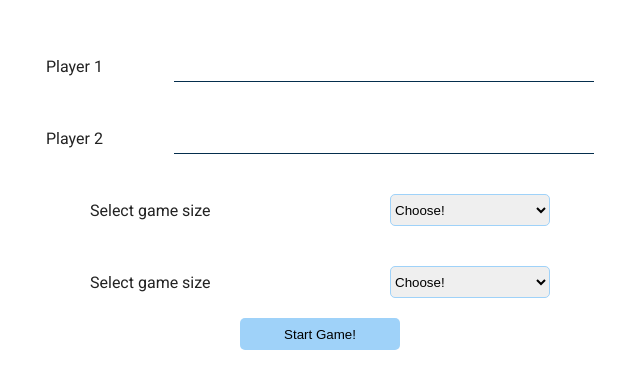
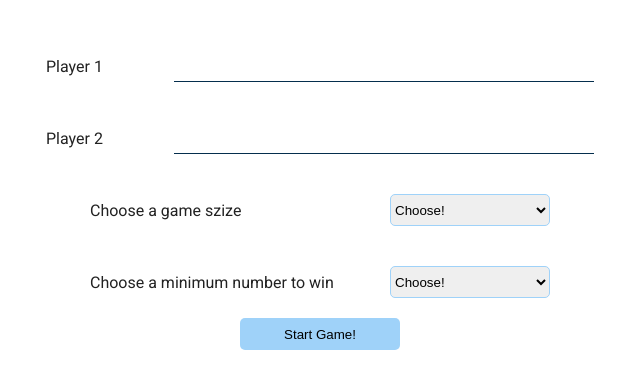
Before and after one commit to emitoma/tick-tac-toe-ts-game, a React (Create React App) app: page /start in a window 1280 px wide. Shown: the part 180-568 px from the top of the page, without its empty margins (320-960 px from the left). Built offline with nearby package versions, Linux system fonts and the light colour scheme; a web font is replaced by a local one.

Commit message:
add animation for gamestart

```diff
--- a/src/components/Board.tsx
+++ b/src/components/Board.tsx
@@ -1,4 +1,4 @@
-import React, { FC, useEffect, useState } from "react";
+import React, { FC, useEffect } from "react";
 //
 import Square from "./Square";
 //
@@ -75,6 +75,7 @@ const Board: FC<Props> = ({
       console.log(status);
       switchPlayer();
     }
+    // eslint-disable-next-line
   }, [boardArray]);
 
   return (
--- a/src/components/SizeSelector.tsx
+++ b/src/components/SizeSelector.tsx
@@ -5,6 +5,7 @@ import css from "../styles/select.module.scss";
 import classNames from "classnames";
 
 interface Props {
+  labelText: string;
   name: string;
   changeHandler: React.ChangeEventHandler<HTMLSelectElement>;
   sizes: {
@@ -13,11 +14,17 @@ interface Props {
   className: string;
 }
 
-const SizeSelector: FC<Props> = ({ name, sizes, changeHandler, className }) => {
+const SizeSelector: FC<Props> = ({
+  labelText,
+  name,
+  sizes,
+  changeHandler,
+  className,
+}) => {
   return (
     <div className={classNames(className, css["select"])}>
       <label htmlFor={name} className={css["select-label"]}>
-        Select game size
+        {labelText}
       </label>
       <select
         className={css["select-select"]}
--- a/src/pages/Game.tsx
+++ b/src/pages/Game.tsx
@@ -27,7 +27,9 @@ const Game: FC<Props> = ({
   const [activePlayer, setActivePlayer] = React.useState<number>(pickPlayer);
   const winningMatrix = React.useMemo(() => {
     return generateMatrix(gameData.gameSize, gameData.winnerNum);
+    // eslint-disable-next-line
   }, []);
+
   const [winner, setWinner] = React.useState<number | null>(null);
   const [isGameOver, setIsGameOver] = useState(false);
 
@@ -44,6 +46,7 @@ const Game: FC<Props> = ({
     if (game !== null || game !== "") {
       setGameData(game);
     }
+    // eslint-disable-next-line
   }, []);
 
   const saveWinner = () => {
@@ -52,6 +55,7 @@ const Game: FC<Props> = ({
       `${gameData.players[activePlayer]}_${activePlayer}`
     );
   };
+  // eslint-disable-next-line
   useEffect(() => saveWinner(), [winner]);
 
   if (!isGameStarted) {
@@ -84,6 +88,9 @@ const Game: FC<Props> = ({
         </div>
       ) : (
         <>
+          <h1 className={css["animated-text"]}>
+            You start the game: {activePlayerName} ({activePlayerMark})
+          </h1>
           <div className={css["game-stats"]}>
             <h2>You move next: {activePlayerName}</h2>
             <p>Your mark is: {activePlayerMark}</p>
--- a/src/pages/Scoreboard.tsx
+++ b/src/pages/Scoreboard.tsx
@@ -1,4 +1,4 @@
-import React, { useEffect, useState } from "react";
+import React, { useEffect } from "react";
 import { Link } from "react-router-dom";
 //
 import css from "../styles/scoreboard.module.scss";
--- a/src/pages/StartScreen.tsx
+++ b/src/pages/StartScreen.tsx
@@ -66,7 +66,7 @@ const StartScreen: FC<Props> = ({
       setErrorMessage("Can't leave player name blank!");
       return;
     } else if (gameData.gameSize === 0 || gameData.winnerNum === 0) {
-      setErrorMessage("Choose a game size!");
+      setErrorMessage("Choose a game size/ minimum number to win!");
       return;
     } else {
       setErrorMessage("");
@@ -93,12 +93,14 @@ const StartScreen: FC<Props> = ({
           <input type="text" name="2" id="name2" onChange={handleChange} />
         </div>
         <SizeSelector
+          labelText={"Choose a game szize"}
           className={css["start-form-input"]}
           sizes={possibleGameSize}
           name="gameSize"
           changeHandler={handleSizeSelect}
         />
         <SizeSelector
+          labelText={"Choose a minimum number to win"}
           className={css["start-form-input"]}
           sizes={possibleWinnerNum}
           name="winnerNum"
--- a/src/styles/game.module.scss
+++ b/src/styles/game.module.scss
@@ -1,3 +1,4 @@
+@import "variables";
 .game-page {
   width: 90vw;
 
@@ -9,4 +10,25 @@
       margin-bottom: 3rem;
     }
   }
+
+  .animated-text {
+    opacity: 0;
+    color: $color_blue;
+    animation-duration: 3s;
+    animation-name: slidein;
+  }
+
+  @keyframes slidein {
+    from {
+      opacity: 0.5;
+    }
+
+    50% {
+      opacity: 1;
+      font-size: 3rem;
+    }
+    to {
+      margin-left: 0%;
+    }
+  }
 }
```
